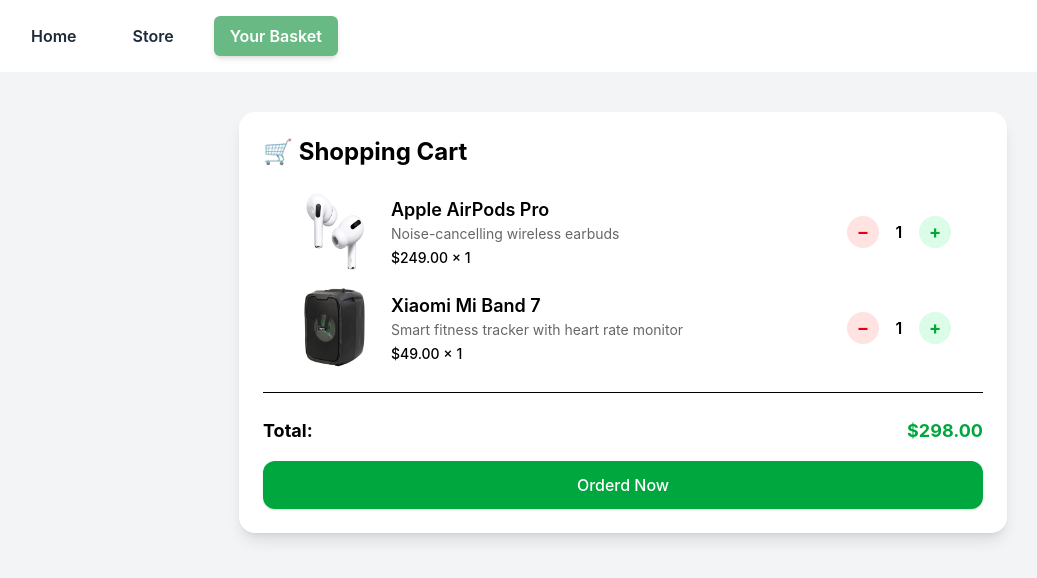
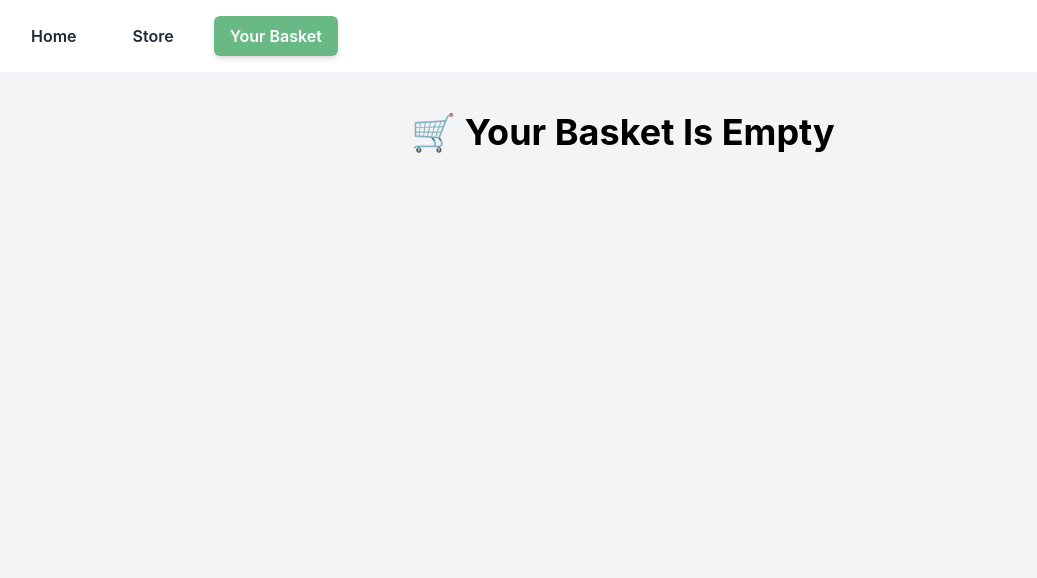
Before and after one commit to developer-iko-mike/NextShop, a Next.js app: page /basket in a window 1280 px wide. Shown: the top 578 px of the page, without its empty margins (17-1054 px from the left). Built offline with nearby package versions, Linux system fonts and the light colour scheme.

Commit message:
have problem in user basket

```diff
--- /dev/null
+++ b/src/Components/AddToBasketButton.tsx
@@ -0,0 +1,20 @@
+"use client";
+import React from "react";
+import { Product } from "@/Components/contexts/basket";
+import useBasket from "@/Components/contexts/basket";
+
+const AddToBasketButton = (mainProduct: Product) => {
+
+  const { addToBasket } = useBasket();
+
+  return (
+    <button
+      className="mt-4 bg-blue-600 hover:bg-blue-700 text-white px-6 py-3 rounded-xl transition duration-200 shadow font-bold cursor-pointer"
+      onClick={() => addToBasket(mainProduct)}
+    >
+      Add to product basket 🛒
+    </button>
+  );
+};
+
+export default AddToBasketButton;
--- a/src/Components/CartItem.tsx
+++ b/src/Components/CartItem.tsx
@@ -1,12 +1,12 @@
+"use client";
 import Container from "@/Components/Container";
-import {IProductCard} from "@/Components/ProductCard"
+import { ICartItem } from "@/app/basket/page";
+import useBasket from "@/Components/contexts/basket";
 
+const CartItem = ({ id, title, caption, price, image, quantity }: ICartItem) => {
 
-interface CartItem extends IProductCard {
-  quantity: number;
-}
+  const { increaseQty, decreaseQty } = useBasket();
 
-const CartItem = ({ id, title, caption, price, image, quantity }: CartItem) => {
   return (
     <Container>
       <div className="flex items-center justify-between">
@@ -20,19 +20,26 @@
             <h3 className="text-lg font-semibold text-black">{title}</h3>
             <p className="text-sm text-black/60">{caption}</p>
             <p className="text-sm font-medium text-black mt-1">
-              ${typeof price === 'number' ? price.toFixed(2) : '0.00'} × {quantity}
+              ${typeof price === "number" ? price.toFixed(2) : "0.00"} ×
+              {quantity}
             </p>
           </div>
         </div>
 
         <div className="flex items-center gap-2">
-          <button className="w-8 h-8 rounded-full bg-red-100 hover:bg-red-200 text-red-600 text-lg font-bold flex items-center justify-around active:bg-red-300">
+          <button
+            className="w-8 h-8 rounded-full bg-red-100 hover:bg-red-200 text-red-600 text-lg font-bold flex items-center justify-around active:bg-red-300"
+            onClick={() => decreaseQty(id)}
+          >
             –
           </button>
           <span className="w-6 text-center text-black font-semibold">
             {quantity}
           </span>
-          <button className="w-8 h-8 rounded-full bg-green-100 hover:bg-green-200 text-green-600 text-lg font-bold flex items-center justify-around active:bg-green-300">
+          <button
+            className="w-8 h-8 rounded-full bg-green-100 hover:bg-green-200 text-green-600 text-lg font-bold flex items-center justify-around active:bg-green-300"
+            onClick={() => increaseQty(id)}
+          >
             +
           </button>
         </div>
--- a/src/Components/ProductCard.tsx
+++ b/src/Components/ProductCard.tsx
@@ -1,11 +1,11 @@
 import React from 'react';
 
 export interface IProductCard {
-  id?: string | number,
+  id:  string,
   image: string | File,
   title: string,
   caption: string,
-  price?: number,
+  price: number,
 }
 
 const ProductCard = ({ title, caption, price, image }: IProductCard) => {
--- a/src/Components/contexts/basket.ts
+++ b/src/Components/contexts/basket.ts
@@ -1,9 +1,11 @@
 import { create } from "zustand";
 import { persist, devtools } from "zustand/middleware";
 
-type Product = {
-  id: number;
+export type Product = {
+  id: string;
+  image: string;
   title: string;
+  caption: string;
   price: number;
   quantity: number;
 };
@@ -11,9 +13,9 @@
 export type BasketState = {
   basket: Product[];
   addToBasket: (product: Omit<Product, "quantity">) => void;
-  removeFromBasket: (id: number) => void;
-  increaseQty: (id: number) => void;
-  decreaseQty: (id: number) => void;
+  removeFromBasket: (id: string) => void;
+  increaseQty: (id: string) => void;
+  decreaseQty: (id: string) => void;
   clearBasket: () => void;
 };
 
@@ -57,7 +59,7 @@
               .map((item) =>
                 item.id === id ? { ...item, quantity: item.quantity - 1 } : item
               )
-              .filter((item) => item.quantity > 1),
+              .filter((item) => item.quantity > 0),
           })),
         clearBasket: () => set({ basket: [] }),
       }),
--- a/src/app/basket/page.tsx
+++ b/src/app/basket/page.tsx
@@ -1,60 +1,52 @@
-"use client"
-import React from 'react';
+"use client";
+import React from "react";
 import Container from "@/Components/Container";
 import CartItem from "@/Components/CartItem";
-import {IProductCard } from "@/Components/ProductCard";
-import useBasket , {BasketState} from "@/Components/contexts/basket"
+import { IProductCard } from "@/Components/ProductCard";
+import useBasket, { BasketState } from "@/Components/contexts/basket";
 
-interface ICartItem extends IProductCard {
+export interface ICartItem extends IProductCard {
   quantity: number;
 }
 
+const Cart = () => {
+  const { basket , clearBasket } = useBasket();
 
+console.log(basket)
 
-const Cart = () => {
-  const store = useBasket()
-
-  console.log(store)
-
-  const items : ICartItem[] = [
-    {
-      id: 1,
-      title: "Apple AirPods Pro",
-      caption: "Noise-cancelling wireless earbuds",
-      price: 249,
-      image: "/store/airpad.webp",
-      quantity: 1,
-    },
-    {
-      id: 2,
-      title: "Xiaomi Mi Band 7",
-      caption: "Smart fitness tracker with heart rate monitor",
-      price: 49,
-      image: "/store/band.webp",
-      quantity: 1,
-    },
-  ];
+  const totalPrice : () => number = () => {
+    const result = basket.length ? basket.map(item => item.price).reduce((pre , curr) => pre + curr) : 0
+    return result
+  }
 
   return (
     <div className="min-h-screen bg-gray-100 py-10 px-4">
+      {basket.length ? (
         <div className="max-w-3xl mx-auto bg-white shadow-lg rounded-2xl p-6">
-        <h2 className="text-2xl font-bold text-black mb-6">🛒 Shopping Cart</h2>
+          <h2 className="text-2xl font-bold text-black mb-6">
+            🛒 Shopping Cart
+          </h2>
 
           <div className="space-y-4">
-          {items.map((item: ICartItem) => (
-            <CartItem key={item.id} {...item} />
-          ))}
+            {basket.length && basket.map((item) => {
+              <CartItem key={item.id} {...item.id}/>
+            })}
           </div>
 
           <div className="flex justify-between items-center pt-6 border-t mt-6">
             <span className="text-lg font-bold text-black">Total:</span>
-          <span className="text-lg font-bold text-green-600">$298.00</span>
+            <span className="text-lg font-bold text-green-600">${totalPrice()}</span>
           </div>
 
           <button className="w-full mt-4 bg-green-600 hover:bg-green-700 text-white font-medium py-3 rounded-xl capitalize cursor-pointer shadow transition-all duration-200">
             orderd now
           </button>
         </div>
+      ) : (
+        <h2 className="text-4xl font-bold text-black mb-6 text-center capitalize" onClick={clearBasket}>
+          🛒 your basket is empty
+        </h2>
+      )}
     </div>
   );
 };
--- a/src/app/store/[id]/page.tsx
+++ b/src/app/store/[id]/page.tsx
@@ -1,5 +1,6 @@
 import Container from "@/Components/Container";
 import { IProductCard } from "@/Components/ProductCard";
+import AddToBasketButton from "@/Components/AddToBasketButton"
 import axios from "axios";
 
 interface Props {
@@ -12,8 +13,9 @@
 
   const { id } = params;
 
-  const response = await axios.get(`http://localhost:3001/product/${id}`);
-  const { image, title, caption, price }: IProductCard = response.data;
+  const res = await fetch(`http://localhost:3001/product/${id}`);
+  const data = await res.json()
+  const { image, title, caption, price }: IProductCard = await data;
 
   return (
     <Container>
@@ -29,9 +31,7 @@
           <h1 className="text-3xl font-bold text-gray-800">{title}</h1>
           <p className="text-gray-600 text-lg">{caption}</p>
           <p className="text-green-600 text-2xl font-semibold">$ {price}</p>
-          <button className="mt-4 bg-blue-600 hover:bg-blue-700 text-white px-6 py-3 rounded-xl transition duration-200 shadow font-bold cursor-pointer">
-            Add to product basket 🛒
-          </button>
+          <AddToBasketButton mainProduct={data}/>
         </div>
       </div>
     </Container>
--- a/src/db.json
+++ b/src/db.json
@@ -1,70 +1,70 @@
 {
   "product": [
     {
-      "id": 1,
+      "id": "1",
       "title": "Apple AirPods Pro",
       "caption": "Noise-cancelling wireless earbuds",
       "price": 249,
       "image": "/store/airpad.webp"
     },
     {
-      "id": 2,
+      "id": "2",
       "title": "Xiaomi Mi Band 7",
       "caption": "Smart fitness tracker with heart rate monitor",
       "price": 49,
       "image": "/store/band.webp"
     },
     {
-      "id": 3,
+      "id": "3",
       "title": "iPhone 14 Pro Case",
       "caption": "Shockproof protective phone case",
       "price": 29,
       "image": "/store/case.webp"
     },
     {
-      "id": 4,
+      "id": "4",
       "title": "Sony WH-1000XM4",
       "caption": "Over-ear noise-cancelling headphones",
       "price": 349,
       "image": "/store/headphone.webp"
     },
     {
-      "id": 5,
+      "id": "5",
       "title": "MacBook Air M2",
       "caption": "Powerful and lightweight Apple laptop",
       "price": 1199,
       "image": "/store/laptop.webp"
     },
     {
-      "id": 6,
+      "id": "6",
       "title": "Apple iPhone 15 Pro",
       "caption": "Latest smartphone with A17 chip and Dynamic Island",
       "price": 1099,
       "image": "/store/iphone.png"
     },
     {
-      "id": 7,
+      "id": "7",
       "title": "TP-Link WiFi 6 Modem",
       "caption": "High-speed dual-band wireless modem router",
       "price": 89,
       "image": "/store/modem.webp"
     },
     {
-      "id": 8,
+      "id": "8",
       "title": "Logitech MX Master 3S",
       "caption": "Advanced wireless mouse with ergonomic design",
       "price": 99,
       "image": "/store/mouse.png"
     },
     {
-      "id": 9,
+      "id": "9",
       "title": "Sony PlayStation 5",
       "caption": "Next-gen gaming console with DualSense controller",
       "price": 499,
       "image": "/store/ps5.webp"
     },
     {
-      "id": 10,
+      "id": "10",
       "title": "Apple Watch Series 9",
       "caption": "Smartwatch with health tracking and GPS",
       "price": 399,
```
Lines whose indentation alone changed are shown as unchanged.
